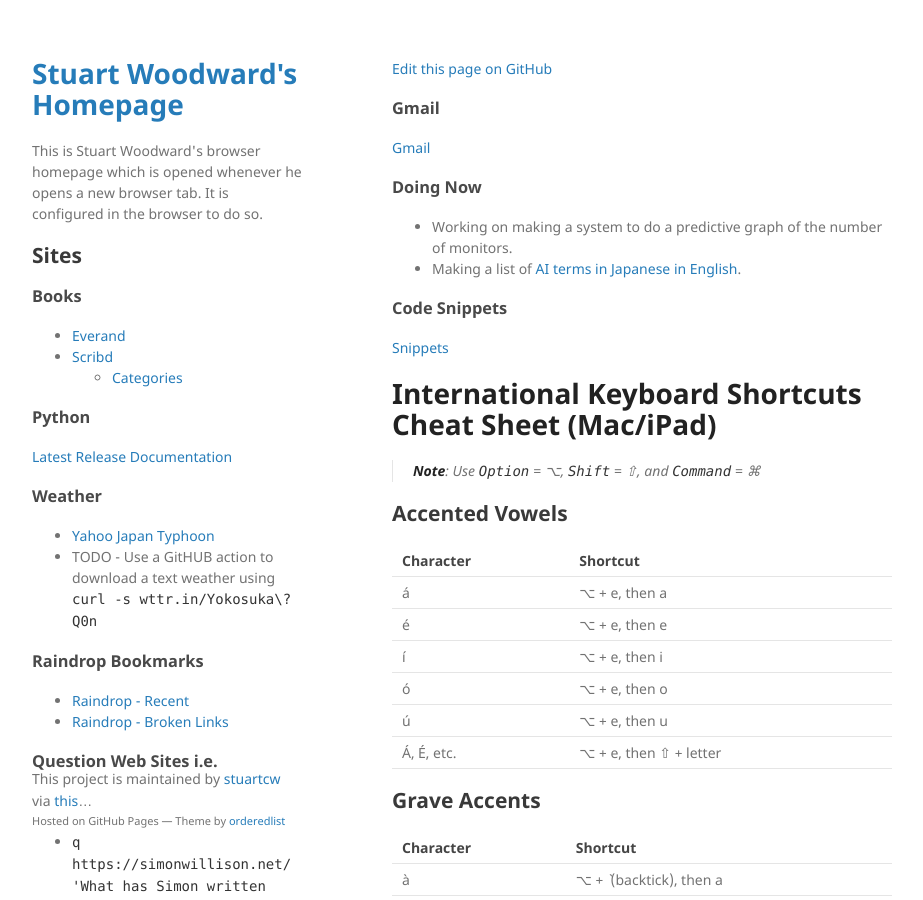
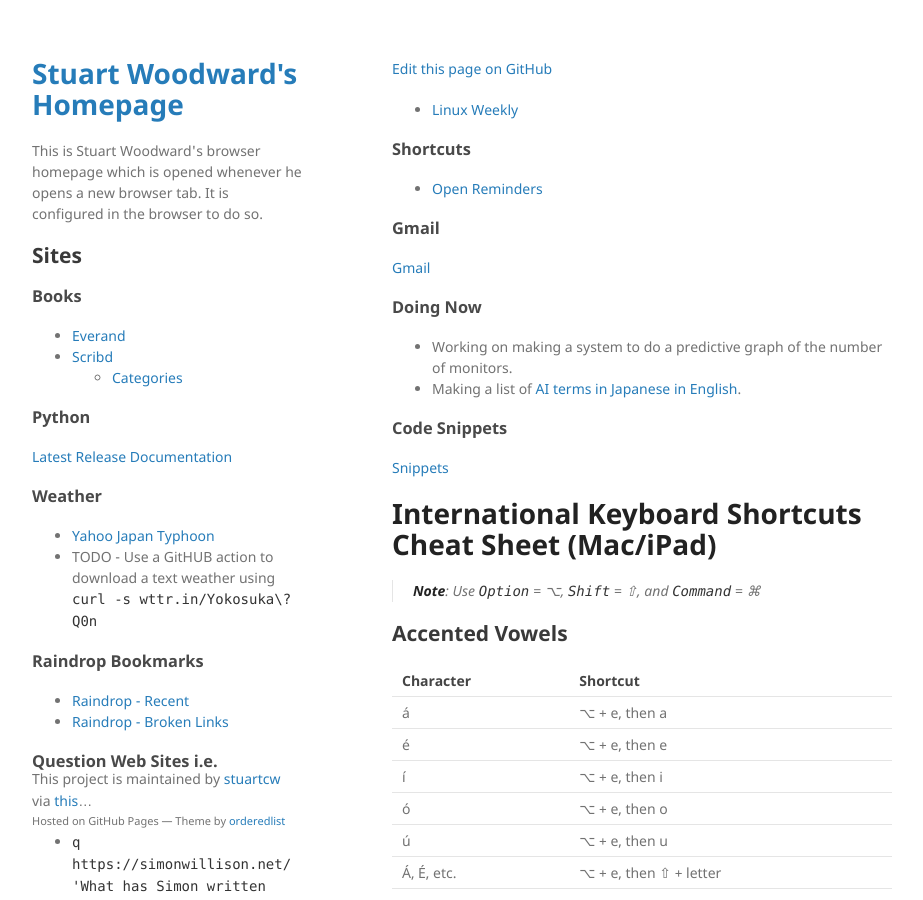
Before and after one commit to stuartcw/homepage, a Jekyll site: the page built from index.md, in a window 1280 px wide and 900 px high. Shown: the whole window, without its empty margins (178-1101 px from the left). Built offline with Jekyll 4.4.1, drawn with Linux system fonts in a browser that asks for light colours.

Commit message:
Update index.md

```diff
--- a/index.md
+++ b/index.md
@@ -3,6 +3,12 @@
 title: Stuart's Homepage
 ---
 [Edit this page on GitHub](https://github.com/stuartcw/homepage/edit/master/index.md)
+
+* [Linux Weekly](https://lwn.net/free/)
+
+### Shortcuts
+
+* [Open Reminders](shortcuts://open-shortcut?name=Open%20my%20Today%20list)
 
 ### Gmail
 
```
